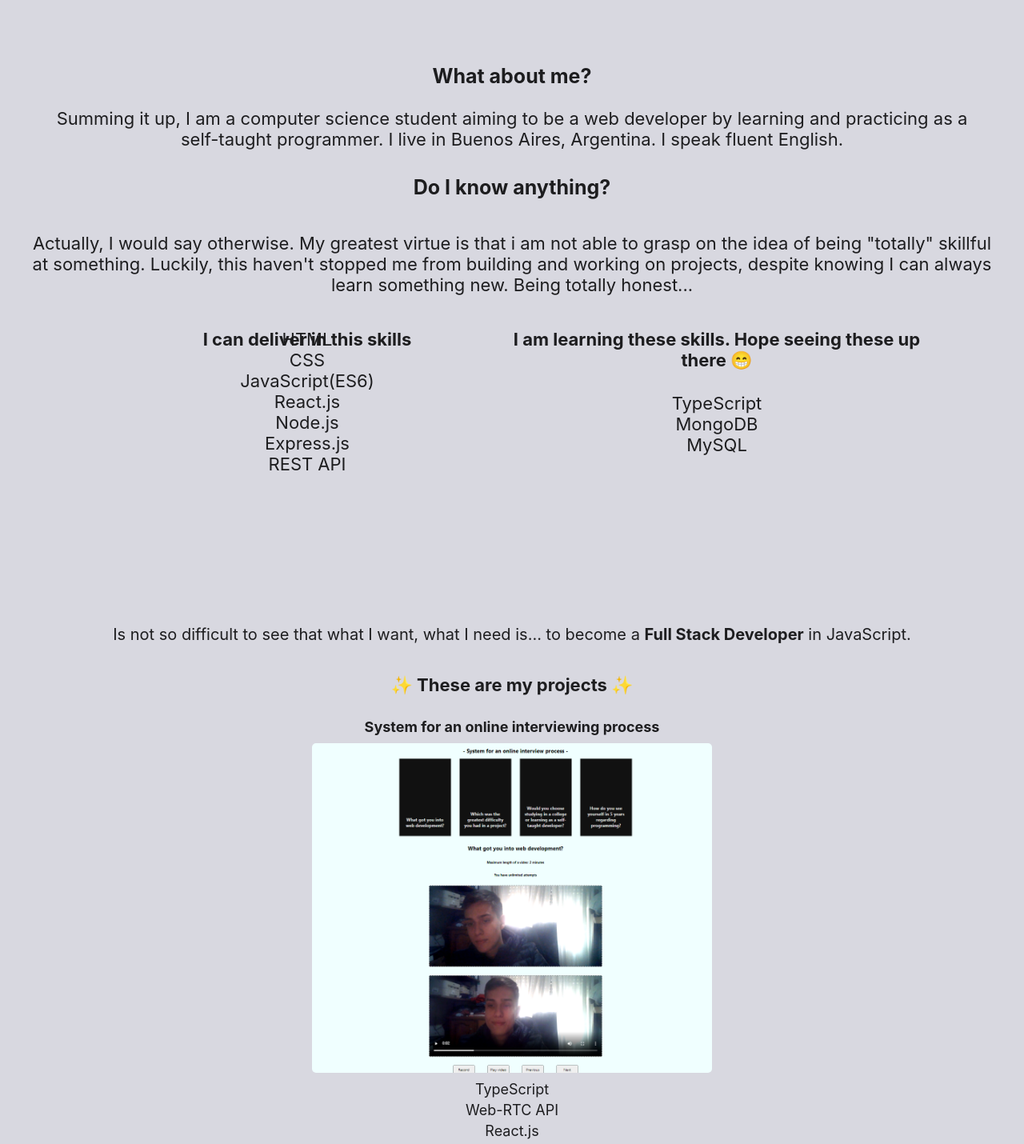
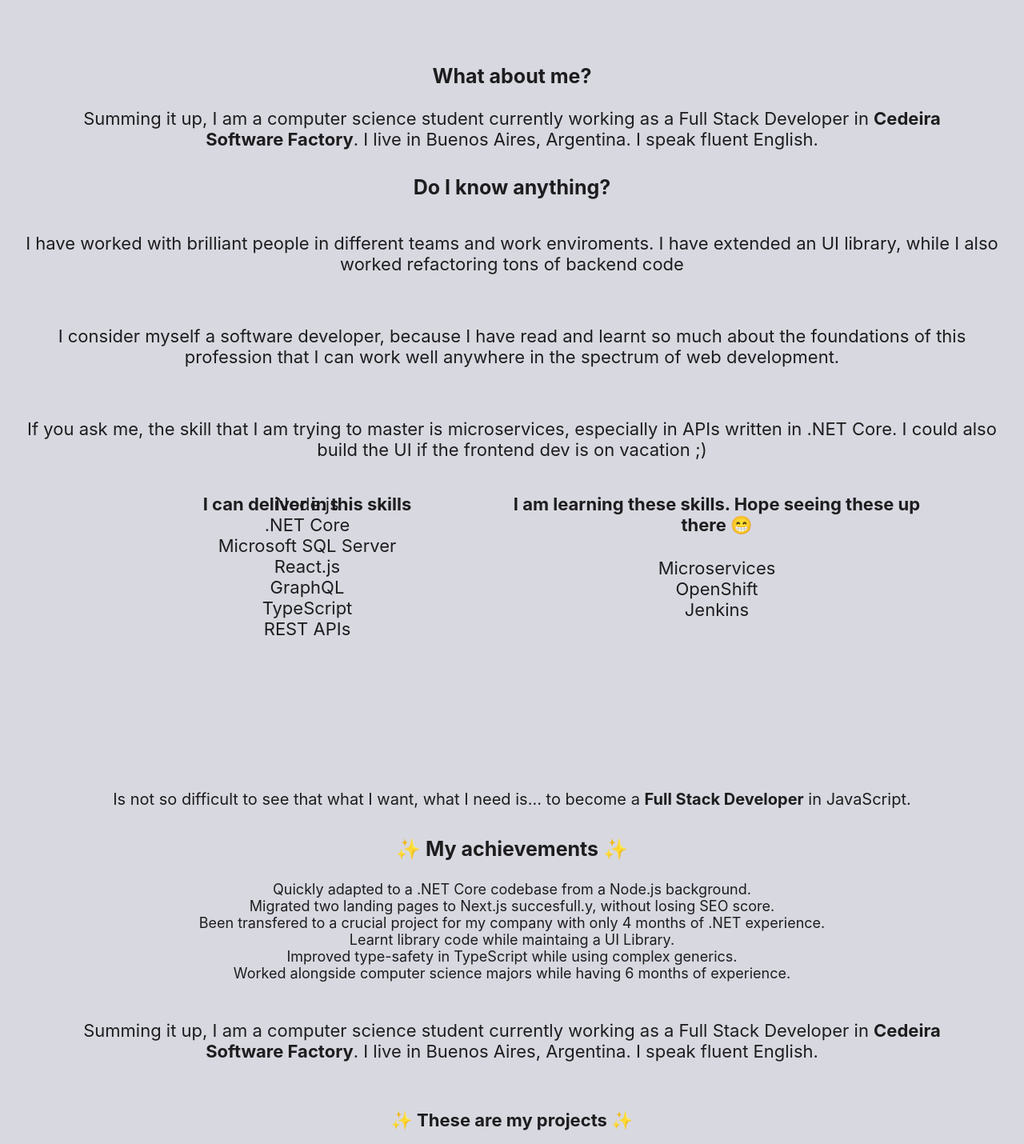
Before and after one commit to santischuckmann/my-portfolio, a React (Create React App) app: page / in a window 1280 px wide. Shown: the part 220-1650 px from the top of the page at 80% size. Built offline with nearby package versions, Linux system fonts and the light colour scheme.

Commit message:
updating my portfolio after what one year

```diff
--- a/src/components/Body.jsx
+++ b/src/components/Body.jsx
@@ -2,6 +2,15 @@ import React from 'react'
 import { BsFillArrowDownCircleFill,BsFillArrowRightCircleFill  } from '../../node_modules/react-icons/bs'
 import Cards from './Cards'
 import TechSection from './TechSection'
+
+const achievements = [
+  'Quickly adapted to a .NET Core codebase from a Node.js background.',
+  'Migrated two landing pages to Next.js succesfull.y, without losing SEO score.',
+  'Been transfered to a crucial project for my company with only 4 months of .NET experience.',
+  'Learnt library code while maintaing a UI Library.',
+  'Improved type-safety in TypeScript while using complex generics.',
+  'Worked alongside computer science majors while having 6 months of experience.',
+]
 
 
 const Body = () => {
@@ -13,17 +22,28 @@ const Body = () => {
           <h1>Santiago Schuckmann</h1>
           <BsFillArrowRightCircleFill className = "arrowRight"/>
           </div>
-      <p className='presentation'>A 19 year-old front end developer passionate about the evolution of the tech industry and facing challenges which ultimately leads to solutions.</p>
+          <p className='presentation'>A 20 year-old software developer passionate about the evolution of the tech industry and facing challenges which ultimately leads to solutions.</p>
           <BsFillArrowDownCircleFill className = "arrowDown"/>
         </main>
         <section className='me'>
           <h3>What about me?</h3>
-      <p> Summing it up, I am a computer science student aiming to be a web developer by learning and practicing as a self-taught programmer. I live in Buenos Aires, Argentina. I speak fluent English. </p>
+          <p> Summing it up, I am a computer science student currently working as a Full Stack Developer in <b>Cedeira Software Factory</b>. I live in Buenos Aires, Argentina. I speak fluent English. </p>
         </section>
         <TechSection className = "tech"/>
+        <section className='me'>
+          <h3>✨ My achievements ✨</h3>
+          <ul style={{ marginBottom: 48 }}>
+            {achievements.map(( achievement, index) => (
+              <li key={`${index}.${achievement}`}>{achievement}</li>
+            ))}
+          </ul>
+          <p> Summing it up, I am a computer science student currently working as a Full Stack Developer in <b>Cedeira Software Factory</b>. I live in Buenos Aires, Argentina. I speak fluent English. </p>
+        </section>
         <div className='projects'></div>
           <h2>✨ These are my projects ✨</h2>
         <Cards className="cards" />
+        <h3 style={{ marginTop: 24 }}>✨ My resume ✨ </h3>
+        <iframe style={{ height: '100vh', width: '100vw' }} src="https://drive.google.com/file/d/1UFShaMO3e_8Qj4N9WQTirPE9IvHpxhCA/preview?usp=embed_googleplus" allowfullscreen title='My resume'></iframe>
       </div>
     </>
   )
--- a/src/components/TechSection.jsx
+++ b/src/components/TechSection.jsx
@@ -1,27 +1,41 @@
 import React from 'react'
+
+const deliverableTechnologies = [
+  'Node.js',
+  '.NET Core',
+  'Microsoft SQL Server',
+  'React.js',
+  'GraphQL',
+  'TypeScript',
+  'REST APIs',
+]
+
+const almostDeliverableTechnologies = [
+  'Microservices',
+  'OpenShift',
+  'Jenkins',
+]
 
 const TechSection = () => {
   return (
     <>
     <section className='meTech'>
       <h3>Do I know anything?</h3>
-      <p className='doI'> Actually, I would say otherwise. My greatest virtue is that i am not able to grasp on the idea of being "totally" skillful at something. Luckily, this haven't stopped me from building and working on projects, despite knowing I can always learn something new. Being totally honest...</p>
+      <p className='doI'> I have worked with brilliant people in different teams and work enviroments. I have extended an UI library, while I also worked refactoring tons of backend code</p>
+      <p className='doI'> I consider myself a software developer, because I have read and learnt so much about the foundations of this profession that I can work well anywhere in the spectrum of web development.</p>
+      <p className='doI'> If you ask me, the skill that I am trying to master is microservices, especially in APIs written in .NET Core. I could also build the UI if the frontend dev is on vacation ;)</p>
       <div className = "techStack">
       <h4 className='canDeliver'>I can deliver in this skills </h4>
       <ul className='techCanDeliver'>
-        <li>HTML</li>
-        <li>CSS</li>
-        <li>JavaScript(ES6)</li>
-        <li>React.js</li>
-        <li>Node.js</li>
-        <li>Express.js</li>
-        <li>REST API</li>
+        {deliverableTechnologies.map((tech, index) => (
+          <li key={`${index}.${tech}`}>{tech}</li>
+        ))}
       </ul>
       <h4 className='learning'>I am learning these skills. Hope seeing these up there 😁</h4>
       <ul className='techLearning'>
-        <li>TypeScript</li>
-        <li>MongoDB</li>
-        <li>MySQL</li>
+        {almostDeliverableTechnologies.map((tech, index) => (
+            <li key={`${index}.${tech}`}>{tech}</li>
+          ))}
       </ul>
       </div>
       <span className = "span">Is not so difficult to see that what I want, what I need is... to become a <b>Full Stack Developer</b> in JavaScript.</span>
--- a/src/components/utils/projects.js
+++ b/src/components/utils/projects.js
@@ -14,24 +14,24 @@ export const projects = [
     sourceCode: "https://github.com/santischuckmann/webrtc-implementation",
     liveView: "https://main--online-interviewing-system.netlify.app/",
   },
-  {
-    id: 2,
-    title: "Building my first Full Stack App",
-    image: "/crudrestproject.png",
-    stack :
-     [
-      {id: 1, tec: "Node.js"},
-      {id: 2, tec: "Express.js"},
-      {id: 3, tec: "MySQL"},
-      {id: 4, tec: "Sequelize"},
-      {id: 4, tec: "React.js"},
-      {id: 3, tec: "JavaScript"},
-      {id: 5, tec: "CSS"},
-      {id: 6, tec: "HTML"}
-     ]  ,
-    sourceCode: "https://github.com/santischuckmann",
-    liveView: "https://santischuckmann.github.io/consuming-todo-api-with-react/",
-  },
+  // {
+  //   id: 2,
+  //   title: "Building my first Full Stack App",
+  //   image: "/crudrestproject.png",
+  //   stack :
+  //    [
+  //     {id: 1, tec: "Node.js"},
+  //     {id: 2, tec: "Express.js"},
+  //     {id: 3, tec: "MySQL"},
+  //     {id: 4, tec: "Sequelize"},
+  //     {id: 4, tec: "React.js"},
+  //     {id: 3, tec: "JavaScript"},
+  //     {id: 5, tec: "CSS"},
+  //     {id: 6, tec: "HTML"}
+  //    ]  ,
+  //   sourceCode: "https://github.com/santischuckmann",
+  //   liveView: "https://santischuckmann.github.io/consuming-todo-api-with-react/",
+  // },
   {
     id: 3,
     title: "React App using Tours API",
--- a/src/globals.css
+++ b/src/globals.css
@@ -1,6 +1,5 @@
 html,
 body {
-
   padding: 0;
   margin: 0;
   font-family: -apple-system, BlinkMacSystemFont, Segoe UI, Roboto, Oxygen,
```
Lines whose indentation alone changed are shown as unchanged.
